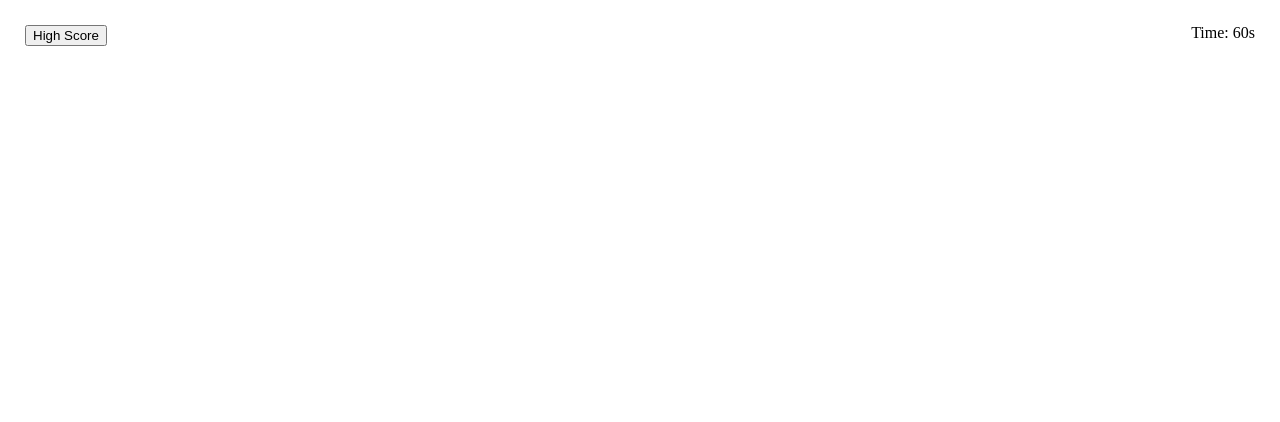
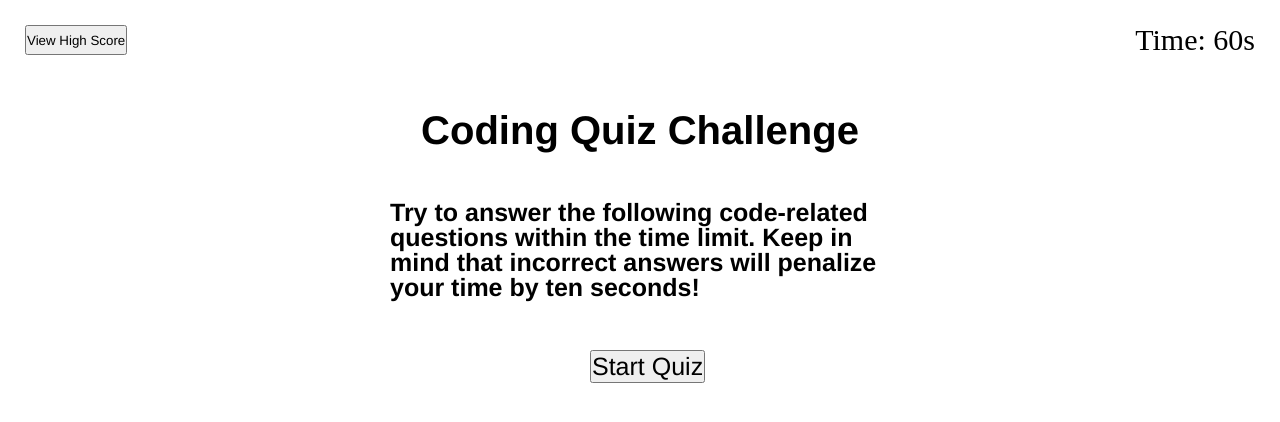
Before and after one commit to LHWOOD/CodingQuiz-WebAPIs, a plain HTML site: page index.html in a window 1280 px wide. Drawn offline with Linux system fonts and the light colour scheme.

Commit message:
created the initial html format for the start screen

```diff
--- a/Assets/css/style.css
+++ b/Assets/css/style.css
@@ -1,5 +1,39 @@
+* {
+  box-sizing: border-box;
+  padding: 0;
+  margin: 0;
+  font-family: "Franklin Gothic Medium", "Arial Narrow", Arial, sans-serif;
+}
+
 header {
   display: flex;
   justify-content: space-between;
   padding: 25px;
+  font-size: 30px;
 }
+
+.main {
+  display: flex;
+  justify-content: space-around;
+}
+
+.main h1 {
+  font-size: 40px;
+  font-weight: bolder;
+  text-align: center;
+  margin: 30px;
+}
+
+.main p {
+  font-size: 25px;
+  font-weight: bold;
+  margin: 50px;
+
+  max-width: 500px;
+}
+
+.main button {
+  font-size: 25px;
+
+  margin-left: 250px;
+}
--- a/index.html
+++ b/index.html
@@ -10,9 +10,21 @@
   </head>
   <body>
     <header>
-      <button id="view scores" type="button">High Score</button>
+      <button id="view scores" type="button">View High Score</button>
       <div>Time: 60s</div>
     </header>
+
+    <main class="main">
+      <div>
+        <h1>Coding Quiz Challenge</h1>
+        <p>
+          Try to answer the following code-related questions within the time
+          limit. Keep in mind that incorrect answers will penalize your time by
+          ten seconds!
+        </p>
+        <button id="start">Start Quiz</button>
+      </div>
+    </main>
     <script src="Assets/js/script.js"></script>
   </body>
 </html>
```
